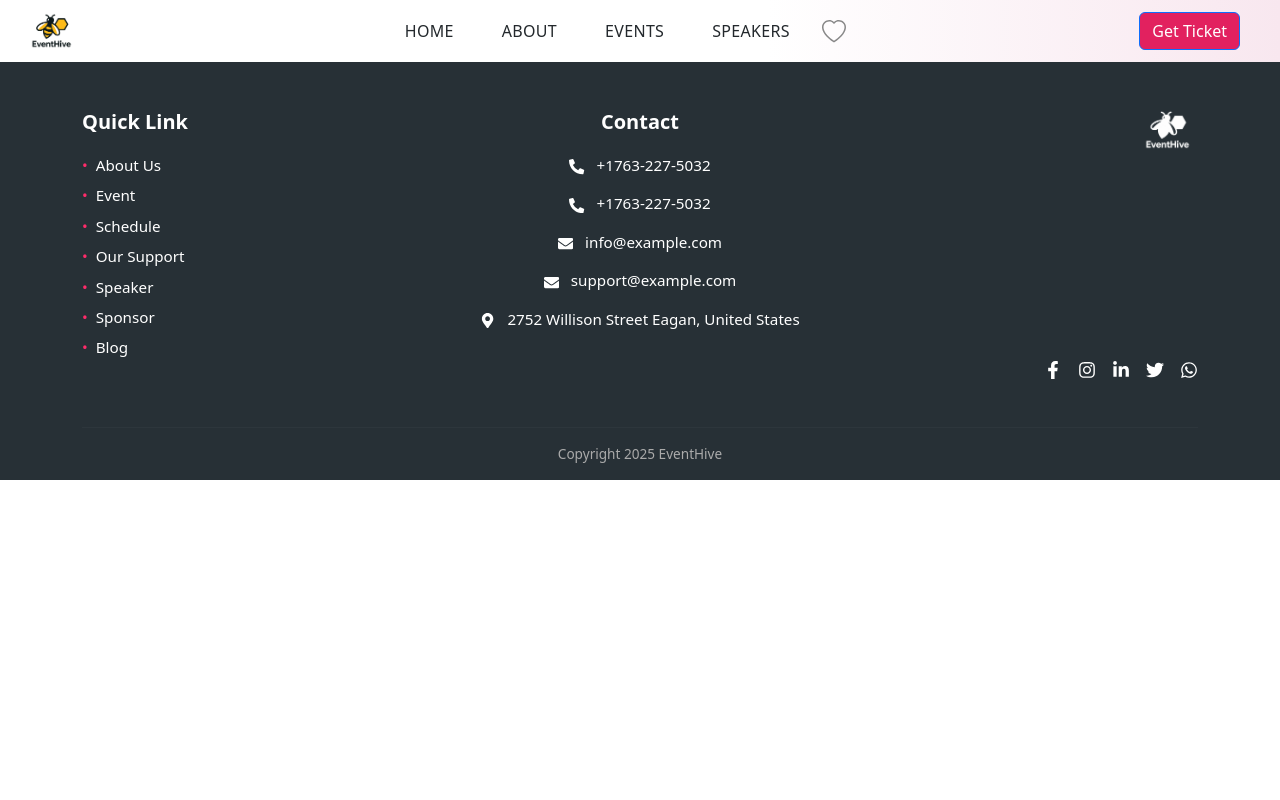
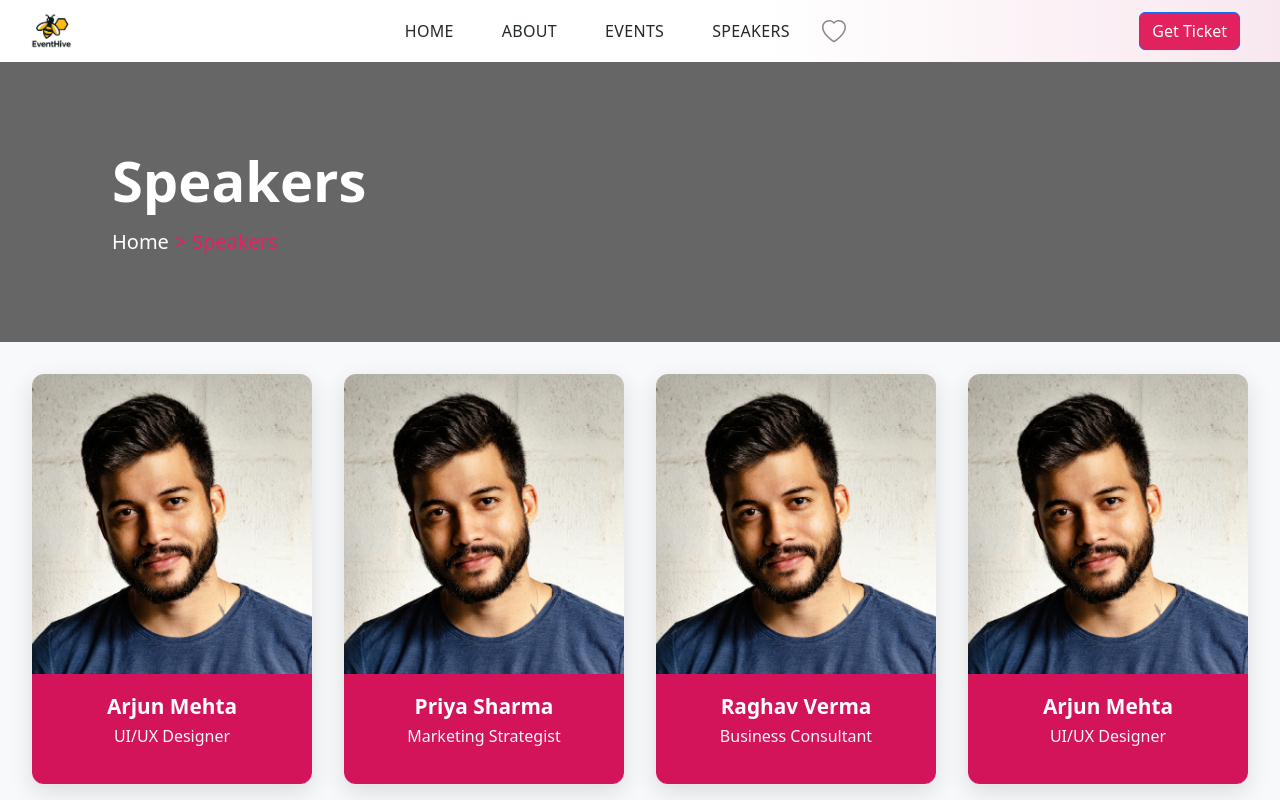
Before and after one commit to Rai-Srishti/EventHive, a React (Vite) app: page /speakers in a window 1280 px wide. Shown: the top 800 px of the page. Built offline with nearby package versions, Linux system fonts and the light colour scheme.

Commit message:
- Added Speakers Page - Fixed Header

```diff
--- a/src/App.jsx
+++ b/src/App.jsx
@@ -25,7 +25,9 @@ import ManageUsers from './pages/Admin/ManageUsers';
 import HostDashboard from './pages/Host/HostDashboard';
 import HostNavbar from './pages/Host/HostNavbar';
 import NewEventPage from './pages/Host/NewEventPage';
-import MyEventsPage from "./pages/Host/MyEventsPage"
+import MyEventsPage from "./pages/Host/MyEventsPage";
+import SpeakersPage from './pages/SpeakersPage';
+
 function App() {
   const location = useLocation();
 
@@ -54,6 +56,7 @@ function App() {
         <Route path="/login" element={<Login />} />
         <Route path="/register" element={<Register />} />
         <Route path='/about' element={<AboutUs/>} />
+        <Route path='/speakers' element={<SpeakersPage/>} />
         <Route path= '/event-details/:id' element={<EventDetails/>}/>
         <Route path="/admin" element={<AdminLayout />}>
           <Route path="categories" element={<ManageCategories />} />
--- /dev/null
+++ b/src/assets/css/SpeakerCard.css
@@ -0,0 +1,68 @@
+/* Speaker.css */
+
+.speakers-grid {
+  display: grid;
+  grid-template-columns: repeat(auto-fit, minmax(280px, 1fr));
+  gap: 2rem;
+  padding: 2rem;
+  background-color: #f8f9fa;
+}
+
+.speaker-card {
+  background: #fff;
+  border-radius: 12px;
+  box-shadow: 0 8px 24px rgba(0, 0, 0, 0.12);
+  overflow: hidden;
+  text-align: center;
+  transition: transform 0.3s ease;
+  position: relative;
+}
+
+.speaker-card:hover {
+  transform: translateY(-5px);
+}
+
+.speaker-card::before {
+  content: '';
+  position: absolute;
+  top: 0;
+  left: 0;
+  height: 300px;
+  width: 100%;
+  background-color: rgba(233, 30, 99, 0.3); /* pinkish hue */
+  opacity: 0;
+  transition: opacity 0.3s ease;
+  z-index: 1;
+}
+
+.speaker-card:hover::before {
+  opacity: 1;
+}
+
+.speaker-img {
+  width: 100%;
+  height: 300px;
+  object-fit: cover;
+  display: block;
+  position: relative;
+  z-index: 0;
+}
+
+.speaker-info {
+  background-color: #d4145a;
+  color: #fff;
+  padding: 20px;
+  text-align: center;
+}
+
+.speaker-name {
+  font-size: 1.3rem;
+  font-weight: bold;
+  margin: 0;
+}
+
+.speaker-title {
+  font-size: 1rem;
+  margin-top: 5px;
+  color: #f7f7f7;
+}
--- a/src/components/Header.jsx
+++ b/src/components/Header.jsx
@@ -34,7 +34,7 @@ const Header = () => {
             <Link to="/" className={isActive('/')}>HOME</Link>
             <Nav.Link href="/about">ABOUT</Nav.Link>
             <Link to="/events" className={isActive('/events')}>EVENTS</Link>
-            <Nav.Link href="#speakers">SPEAKERS</Nav.Link>
+            <Nav.Link href="/speakers">SPEAKERS</Nav.Link>
 
             <Link to="/favourites" className="favourite-link position-relative">
               <BsHeart className="heart-icon" size={24} />
--- /dev/null
+++ b/src/components/SpeakerCard.jsx
@@ -0,0 +1,20 @@
+import React from 'react';
+import '../assets/css/SpeakerCard.css';
+
+const SpeakerCard = ({ speaker }) => {
+  return (
+    <div className="speaker-card">
+      <img
+        src={speaker.image}
+        alt={speaker.name}
+        className="speaker-img"
+      />
+      <div className="speaker-info">
+        <h5 className="speaker-name">{speaker.name}</h5>
+        <p className="speaker-title">{speaker.title}</p>
+      </div>
+    </div>
+  );
+};
+
+export default SpeakerCard;
--- /dev/null
+++ b/src/pages/SpeakersPage.jsx
@@ -0,0 +1,35 @@
+import React from "react";
+
+import speakers from "../assets/sampledata/speakerdata";
+import SpeakerCard from "../components/SpeakerCard";
+import "../assets/css/Speaker.css";
+
+const SpeakersPage = () => {
+  return (
+    <>
+      {/* Page Banner */}
+      <div className="events-page">
+        <div className="events-banner py-5">
+          <div className="banner-content mx-5 px-4">
+            <h1 className="fw-bold display-1">Speakers</h1>
+            <p>
+              <span className="h5" style={{ color: "#ffffff" }}>Home</span>{" "}
+              <span className="h5" style={{ color: "#e91e63" }}>&gt;</span>{" "}
+              <span className="h5" style={{ color: "#e91e63" }}>Speakers</span>
+            </p>
+          </div>
+        </div>
+      </div>
+
+      {/* Speakers Grid */}
+      <div className="speakers-grid">
+        {speakers.map((speaker, index) => (
+          <SpeakerCard key={index} speaker={speaker} />
+        ))}
+      </div>
+
+    </>
+  );
+};
+
+export default SpeakersPage;
```
